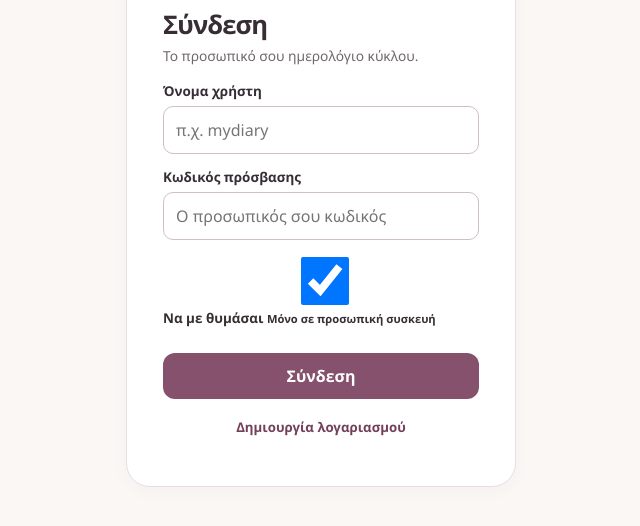
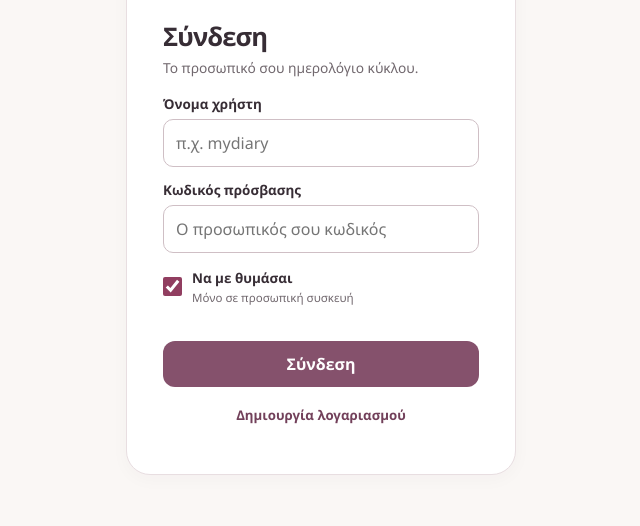
Before and after one commit to Andrew201456/MyDiary, a website with bundled scripts: page public/index.html in a window 1280 px wide. Shown: the part 216-742 px from the top of the page, without its empty margins (319-959 px from the left). Built offline with nearby package versions, Linux system fonts and the light colour scheme.

Commit message:
Add MyDiary remember me and automatic authenticated vault unlock

```diff
--- a/public/app.css
+++ b/public/app.css
@@ -149,3 +149,7 @@ body.cloud-locked .cloud-sync-banner { display: none; }
 .food-shortcut>span:nth-child(2){flex:1}.food-shortcut strong,.food-shortcut small{display:block}.food-shortcut small{color:var(--muted);font-size:.8rem;margin-top:4px}.food-symbol{font-size:1.5rem;display:grid;place-items:center;width:44px;height:44px;border-radius:14px;background:#f5e8ed}
 .food-page{max-width:680px;margin:auto}.food-date-nav{display:flex;align-items:center;gap:12px;margin:14px 0}.food-date-nav>label{flex:1;min-width:0;text-align:center}.food-date-nav input{margin-top:5px;text-align:center}.food-date-nav .icon-btn{font-size:1.5rem;flex:none}.food-total{display:grid;gap:4px;padding-top:14px;border-top:1px solid #e7d7df;color:var(--purple)}.food-total>span,.food-total>small{font-size:.8rem;color:var(--muted)}.food-total>strong{font-size:2.1rem;letter-spacing:-.06em}.food-total strong small{font-size:.95rem;letter-spacing:0}
 .food-form-actions{display:flex;gap:8px;margin-top:18px}.food-group{border:1px solid var(--line);background:#fff;border-radius:17px;margin-bottom:12px;padding:15px}.food-group h3{font-size:.85rem;color:var(--purple);margin:0 0 8px}.food-row{display:flex;align-items:center;gap:8px;padding:12px 0}.food-row+.food-row{border-top:1px solid var(--line)}.food-row>div{flex:1;min-width:0;overflow-wrap:anywhere}.food-row strong,.food-row small{display:block}.food-row strong{font-size:.93rem}.food-row small{font-size:.78rem;color:var(--muted);margin-top:4px}.food-row button{min-height:40px}.food-delete{border:0;border-radius:10px;background:#fff0f2;color:#ac4364;font-size:1.35rem;width:40px;flex:none}
+
+.cloud-login-card .cloud-remember{display:flex;align-items:center;gap:10px;margin:16px 0;cursor:pointer;font-weight:600}
+.cloud-login-card .cloud-remember input{appearance:auto;flex:none;width:19px;height:19px;min-height:0;margin:0;padding:0;accent-color:var(--pink)}
+.cloud-remember small{display:block;font-size:.72rem;color:var(--muted);font-weight:400;margin-top:3px}
```
